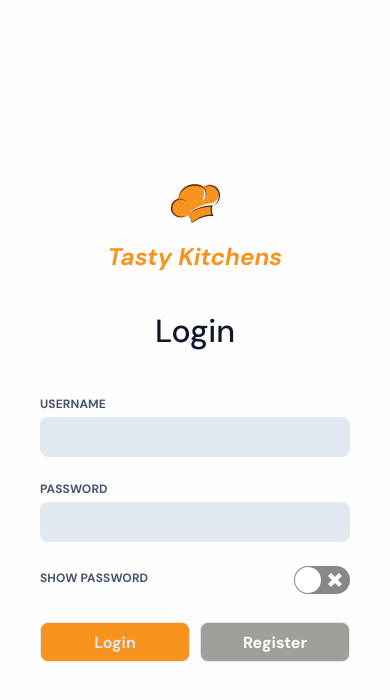
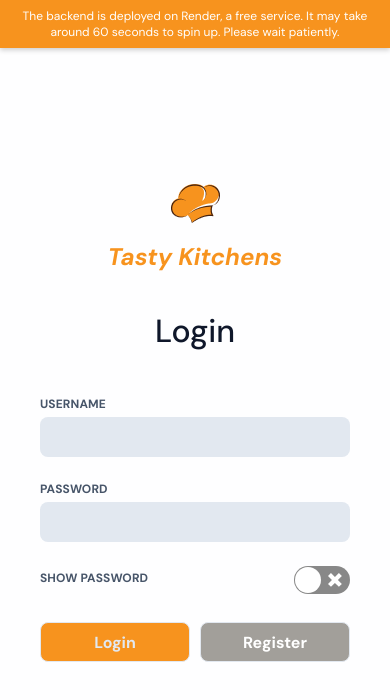
Before and after one commit to RahulKonda18/tastyfoods-frontend, a React (Create React App) app: page /login in a window 390 px wide. Shown: the top 700 px of the page. Built offline with nearby package versions, Linux system fonts and the light colour scheme; a small style sheet from the web is missing; the HTML template or start-up script is replaced by a standard one; a web font is replaced by a local one.

Commit message:
modified login and register to allow users to see the loader when a button is clicked

```diff
--- a/src/components/Login/index.css
+++ b/src/components/Login/index.css
@@ -202,3 +202,47 @@
   font-family: "DM sans";
   border: #e2e8f0 solid 1px;
 }
+
+.spinner {
+  border: 2px solid #f3f3f3;
+  border-top: 2px solid #f7931e;
+  border-radius: 50%;
+  width: 16px;
+  height: 16px;
+  animation: spin 1s linear infinite;
+  display: inline-block;
+  vertical-align: middle;
+}
+
+@keyframes spin {
+  0% {
+    transform: rotate(0deg);
+  }
+  100% {
+    transform: rotate(360deg);
+  }
+}
+
+.info-banner {
+  background-color: #f7931e; /* Match the website's color palette */
+  color: white;
+  padding: 10px;
+  text-align: center;
+  font-size: 14px;
+  position: fixed;
+  top: 0;
+  width: 100%;
+  z-index: 1000;
+  box-shadow: 0px 2px 5px rgba(0, 0, 0, 0.2);
+}
+
+.info-banner p {
+  margin: 0;
+}
+
+@media (max-width: 768px) {
+  .info-banner {
+    font-size: 12px;
+    padding: 8px;
+  }
+}
--- a/src/components/Login/index.js
+++ b/src/components/Login/index.js
@@ -1,4 +1,4 @@
-import React, { useState } from "react";
+import React, { useState, useEffect } from "react";
 import { useNavigate, Navigate } from "react-router-dom";
 import Cookies from "js-cookie";
 import img from "../Images/Large-Login.jpeg";
@@ -11,7 +11,15 @@ const Login = () => {
   const [password, setPassword] = useState("");
   const [checked, setChecked] = useState(false);
   const [msg, setMsg] = useState("");
+  const [loading, setLoading] = useState(false); // New state for loader
+  const [showInfo, setShowInfo] = useState(true); // State to show/hide the message
   const navigate = useNavigate();
+
+  useEffect(() => {
+    // Automatically hide the message after 10 seconds
+    const timer = setTimeout(() => setShowInfo(false), 10000);
+    return () => clearTimeout(timer);
+  }, []);
 
   const onChangeUsername = (e) => setUsername(e.target.value);
   const onChangePassword = (e) => setPassword(e.target.value);
@@ -27,6 +35,7 @@ const Login = () => {
 
   const onSubmitForm = async (event) => {
     event.preventDefault();
+    setLoading(true); // Start loader
     const apiLoginUrl = "https://tastyfoods-apis.onrender.com/login";
     const userDetails = { username: username, password: password };
     const options = {
@@ -36,6 +45,7 @@ const Login = () => {
     };
     const response = await fetch(apiLoginUrl, options);
     const data = await response.json();
+    setLoading(false); // Stop loader
     if (response.ok === true) {
       successLogin(data.jwt_token);
     } else {
@@ -50,6 +60,14 @@ const Login = () => {
 
   return (
     <div className="login-background">
+      {showInfo && (
+        <div className="info-banner">
+          <p>
+            The backend is deployed on Render, a free service. It may take
+            around 60 seconds to spin up. Please wait patiently.
+          </p>
+        </div>
+      )}
       <div className="left-part">
         <form className="login-card" onSubmit={onSubmitForm}>
           <img src={logo} alt="website logo" className="login-logo" />
@@ -93,8 +111,12 @@ const Login = () => {
             <p className="error-msg">{msg}</p>
           </div>
           <div className="buttons">
-            <button type="submit" className="login-button">
-              Login
+            <button type="submit" className="login-button" disabled={loading}>
+              {loading ? (
+                <span className="spinner"></span> // Loader inside button
+              ) : (
+                "Login"
+              )}
             </button>
             <button
               onClick={navigateToRegister}
--- a/src/components/Register/index.css
+++ b/src/components/Register/index.css
@@ -224,3 +224,23 @@
   font-family: "DM sans";
   border: #e2e8f0 solid 1px;
 }
+
+.spinner {
+  border: 2px solid #f3f3f3;
+  border-top: 2px solid #f7931e;
+  border-radius: 50%;
+  width: 16px;
+  height: 16px;
+  animation: spin 1s linear infinite;
+  display: inline-block;
+  vertical-align: middle;
+}
+
+@keyframes spin {
+  0% {
+    transform: rotate(0deg);
+  }
+  100% {
+    transform: rotate(360deg);
+  }
+}
--- a/src/components/Register/index.js
+++ b/src/components/Register/index.js
@@ -10,6 +10,7 @@ const Register = () => {
   const [password, setPassword] = useState("");
   const [msg, setMsg] = useState("");
   const [checked, setChecked] = useState(false);
+  const [loading, setLoading] = useState(false); // New state for loader
   const navigate = useNavigate();
   const handleChange = () => setChecked(!checked);
 
@@ -26,6 +27,7 @@ const Register = () => {
 
   const onSubmitForm = async (event) => {
     event.preventDefault();
+    setLoading(true); // Start loader
     const apiLoginUrl = "https://tastyfoods-apis.onrender.com/register";
     const userDetails = { username: username, password: password };
     const options = {
@@ -35,6 +37,7 @@ const Register = () => {
     };
     const response = await fetch(apiLoginUrl, options);
     const data = await response.json();
+    setLoading(false); // Stop loader
     if (response.ok === true) {
       successLogin();
     } else {
@@ -88,8 +91,12 @@ const Register = () => {
           </div>
 
           <div className="buttons">
-            <button type="submit" className="login-button">
-              Register
+            <button type="submit" className="login-button" disabled={loading}>
+              {loading ? (
+                <span className="spinner"></span> // Loader inside button
+              ) : (
+                "Register"
+              )}
             </button>
             <button
               type="button"
```
